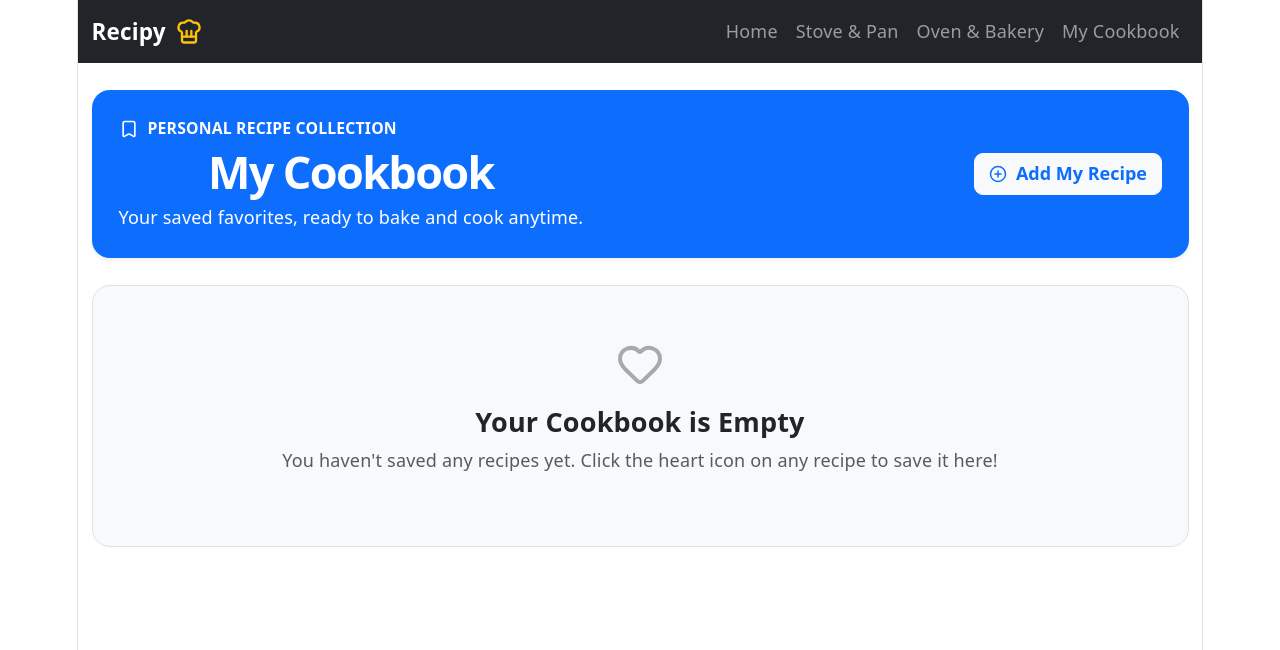
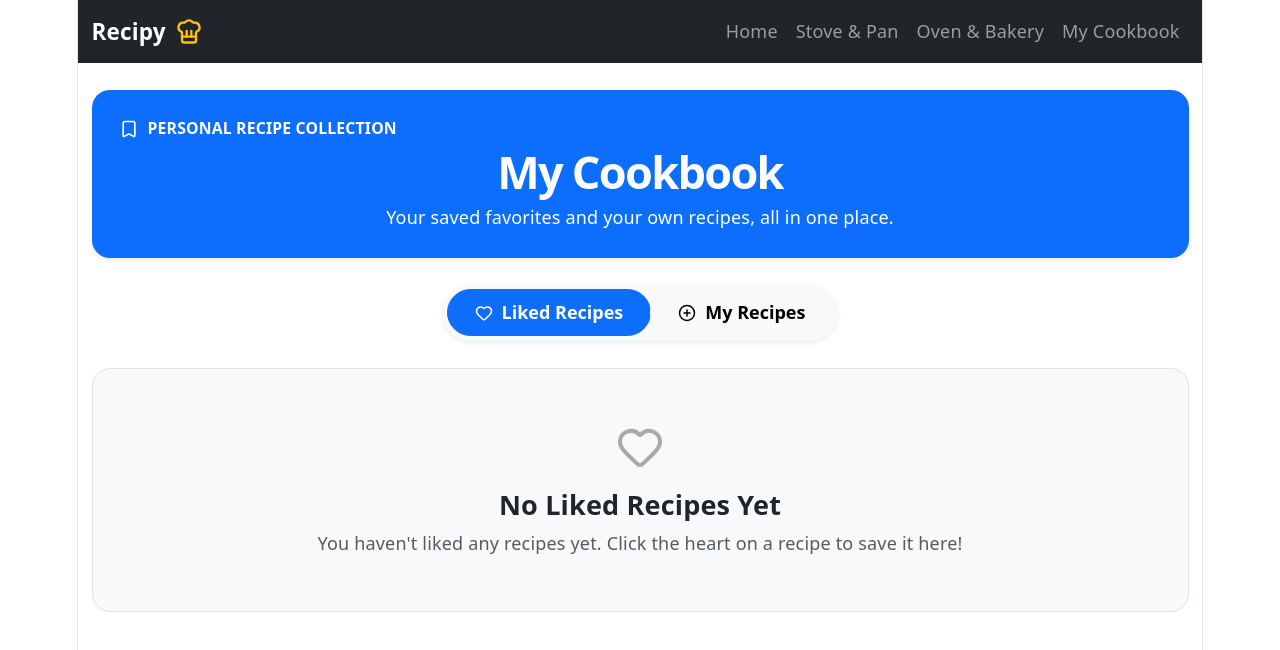
Before and after one commit to J-u-lia/recipe-cookbook-app, a React (Vite) app: page /my-cookbook in a window 1280 px wide. Shown: the top 650 px of the page. Built offline with nearby package versions, Linux system fonts and the light colour scheme.

Commit message:
seperated the recipes added by user and the liked recipes

```diff
--- a/src/pages/MyCookbook.jsx
+++ b/src/pages/MyCookbook.jsx
@@ -12,6 +12,7 @@ function MyCookbook() {
     const [savedRecipes, setSavedRecipes] = useState([]);
     // storing which cookbook filter is currently selected
     const [selectedCategory, setSelectedCategory] = useState('All');
+    const [cookbookSection, setCookbookSection] = useState('liked');
     // which recipe is curretnly looked at
     const [selectedRecipe, setSelectedRecipe] = useState(null);
 
@@ -53,14 +54,25 @@ function MyCookbook() {
         }
     };
 
-    // remove all saved recipes
-    const clearCookbook = () => {
+    // remove all recipes from the page you are in so either all liked recipes or all custom recipes but not both in one go
+    const clearCurrentSection = () => {
+        const sectionName = cookbookSection === 'liked'
+            ? 'liked recipes'
+            : 'your recipes';
         // open browser confirmation dialog and ask user if he is sure maybe he didnt mean to - chance to stop it
-        if (window.confirm('Are you sure you want to remove all saved recipes?')) {
-            setSavedRecipes([]);    // all recipes removing from react state
-            localStorage.removeItem('my_cookbook'); // remve key from local storage
-            setSelectedRecipe(null);    // no recipes displayed
+        if (!window.confirm(`Are you sure you want to remove all ${sectionName}?`)) {
+            return;
         }
+
+        const updated = savedRecipes.filter((item) =>
+            cookbookSection === 'liked'
+                ? item.isCustom
+                : !item.isCustom
+        );
+
+        setSavedRecipes(updated);
+        localStorage.setItem('my_cookbook', JSON.stringify(updated));
+        setSelectedRecipe(null);
     };
 
     // fetch full details from API of recipe when clicking View
@@ -117,14 +129,29 @@ function MyCookbook() {
         }));
     };
 
+    // it is now possible to decide Liked vs My Recipes and then the category filter is applied
     // create new array with recipes that match the selectedd category
-    const filteredRecipes = savedRecipes.filter((meal) => {
+    const filteredRecipes = savedRecipes
+        .filter((meal) =>
+            cookbookSection === 'liked'
+                ? !meal.isCustom
+                : meal.isCustom
+        )
+        .filter((meal) => {
             // if user is at category all then every saved recipe is displayed
             if (selectedCategory === 'All') return true;
             // if it is at baking then onl the recipes in baking or desserts
-        if (selectedCategory === 'Baking') return meal.strCategory === 'Dessert' || meal.strCategory === 'Baking';
+            if (selectedCategory === 'Baking') {
+                return (
+                    meal.strCategory === 'Dessert' ||
+                    meal.strCategory === 'Baking'
+                );
+            }
             // if it is neither dessert nor baking htne it is cooking
-        return meal.strCategory !== 'Dessert' && meal.strCategory !== 'Baking';
+            return (
+                meal.strCategory !== 'Dessert' &&
+                meal.strCategory !== 'Baking'
+            );
         });
 
     const [showAddModal, setShowAddModal] = useState(false);    // controls if the create custom recipe is visible or not
@@ -132,34 +159,60 @@ function MyCookbook() {
     return (
         <div className="my-cookbook-page pb-5">
             {/* HERO BANNER with Bookmark icon, shor header and paragraph */}
-            <div className="bg-primary text-white p-4 rounded-4 mb-4 shadow-sm d-flex align-items-center justify-content-between flex-wrap gap-3">
-                <div>
+            <div className="bg-primary text-white p-4 rounded-4 mb-4 shadow-sm">
                 <div className="d-flex align-items-center gap-2 fw-bold text-uppercase small mb-1 opacity-90">
-                        <Bookmark size={20} /> Personal Recipe Collection
+                    <Bookmark size={20} />
+                    Personal Recipe Collection
                 </div>
+
                 <h1 className="fw-bold mb-1">My Cookbook</h1>
-                    <p className="mb-0 opacity-90">Your saved favorites, ready to bake and cook anytime.</p>
+
+                <p className="mb-0 opacity-90">
+                    Your saved favorites and your own recipes, all in one place.
+                </p>
             </div>
-                {/* button that makes it possible to write the recipe */}
+
+            {/* liked/My Recipes buttons */}
+            <div className="d-flex justify-content-center mb-4">
+                <div className="btn-group bg-light rounded-pill p-1 shadow-sm">
                     <button
-                    onClick={() => setShowAddModal(true)}
-                    className="btn btn-light text-primary fw-semibold rounded-3 d-flex align-items-center gap-2"
+                        onClick={() => {
+                            setCookbookSection('liked');
+                            setSelectedCategory('All');
+                        }}
+                        className={`btn rounded-pill px-4 py-2 fw-semibold d-flex align-items-center gap-2 ${
+                            cookbookSection === 'liked'
+                                ? 'btn-primary'
+                                : 'btn-light'
+                        }`}
                     >
-                    <PlusCircle size={18} /> Add My Recipe
+                        <Heart size={18} />
+                        Liked Recipes
                     </button>
 
-                {/* when there is one recipe displayed then this clear all button appears
-                    so you can delete all saved recipes */}
-                {savedRecipes.length > 0 && (
-                    <button onClick={clearCookbook} className="btn btn-outline-light btn-sm fw-semibold rounded-3">
-                        Clear All
+                    <button
+                        onClick={() => {
+                            setCookbookSection('created');
+                            setSelectedCategory('All');
+                        }}
+                        className={`btn rounded-pill px-4 py-2 fw-semibold d-flex align-items-center gap-2 ${
+                            cookbookSection === 'created'
+                                ? 'btn-primary'
+                                : 'btn-light'
+                        }`}
+                    >
+                        <PlusCircle size={18} />
+                        My Recipes
                     </button>
-                )}
+                </div>
             </div>
 
             {/* CATEGORY FILTER Buttons - one for All, Cooking, Baking */}
-            {savedRecipes.length > 0 && (
-                <div className="d-flex gap-2 mb-4">
+            {filteredRecipes.length > 0 && (
+
+                <div className="d-flex align-items-center justify-content-between flex-wrap gap-3 mb-4">
+
+                    <div className="d-flex gap-2">
                         {/* create array with possible button options and give them the react key
                         style them different if selected */}
                         {['All', 'Cooking', 'Baking'].map((cat) => (
@@ -167,44 +220,91 @@ function MyCookbook() {
                                 key={cat}
                                 onClick={() => setSelectedCategory(cat)}
                                 className={`btn rounded-pill px-4 py-2 fw-semibold border-0 ${
-                                selectedCategory === cat ? 'btn-primary shadow-sm' : 'btn-light text-dark'
+                                    selectedCategory === cat
+                                        ? 'btn-primary shadow-sm'
+                                        : 'btn-light text-dark'
                                 }`}
                             >
                                 {cat}
                             </button>
                         ))}
                     </div>
+                    {/* if user is in section created then there is the Add my recipe button availabke and also the button to clear the recipes this labe changes when in liked*/}
+                    <div className="d-flex gap-2">
+                        {cookbookSection === 'created' && (
+                            <button
+                                onClick={() => setShowAddModal(true)}
+                                className="btn btn-primary rounded-pill px-4 fw-semibold d-flex align-items-center gap-2"
+                            >
+                                <PlusCircle size={18} />
+                                Add My Recipe
+                            </button>
+                        )}
+
+                        {filteredRecipes.length > 0 && (
+                            <button
+                                onClick={clearCurrentSection}
+                                className="btn btn-outline-danger rounded-pill px-3 fw-semibold"
+                            >
+                                <Trash2 size={16} />
+                                Clear {cookbookSection === 'liked' ? 'Liked' : 'My'} Recipes
+                            </button>
+                        )}
+                    </div>
+
+                </div>
             )}
 
             {/* EMPTY STATE */}
-            {/* if nothing is saved then display this text */}
-            {savedRecipes.length === 0 ? (
+            {/* if nothing is saved in the filteredRecipes (now this checikng and not savedRecipes anymore because filteredRecipes contains recipes from the currently selected section and categorx) then display this message */}
+            {filteredRecipes.length === 0 ? (
                 <div className="text-center py-5 bg-light rounded-4 border">
+                    {/* different message for liked and my recipes */}
+                    {cookbookSection === 'liked' ? (
+                        <>
                             <Heart size={48} className="text-muted mb-3 opacity-50" />
-                    <h4 className="fw-bold text-dark">Your Cookbook is Empty</h4>
+                            <h4 className="fw-bold text-dark">
+                                No Liked Recipes Yet
+                            </h4>
+                            <p className="text-muted mb-0">
+                                You haven't liked any recipes yet. Click the heart on a recipe to save it here!
+                            </p>
+                        </>
+                    ) : (
+                        <>
+                            <PlusCircle size={48} className="text-muted mb-3 opacity-50" />
+                            <h4 className="fw-bold text-dark">
+                                No Recipes Yet
+                            </h4>
                             <p className="text-muted mb-3">
-                        You haven't saved any recipes yet. Click the heart icon on any recipe to save it here!
+                                Create your own recipe and it will appear here.
                             </p>
-                </div>
-            ) : filteredRecipes.length === 0 ? (
-                /* if there are recipes saved but you are in the wrong cateogry then display this text */
-                <div className="text-center py-5 bg-light rounded-4 border">
-                    <p className="text-muted mb-0">No saved recipes in this category.</p>
+
+                            <button
+                                onClick={() => setShowAddModal(true)}
+                                className="btn btn-primary rounded-pill px-4 fw-semibold"
+                            >
+                                <PlusCircle size={18} className="me-1" />
+                                Add My Recipe
+                            </button>
+                        </>
+                    )}
                 </div>
             ) : (
-                /* RECIPE GRID
-                        if there are recipes selected then display them the same way as in there own cateory in the responsive grid*/
+                /* if the filteredRecipes is not empty then all matching recipes are displayed in teh RECIPE GRID */
                 <div className="row g-4">
+                    {/* with map for every recipe in filteredRecipe a recipe card is created */}
                     {filteredRecipes.map((meal) => (
                         <div key={meal.idMeal} className="col-sm-6 col-md-4 col-lg-3">
-                            {/* first the picture (src and alt from API) and beneath that the category and the name of the meal */}
                             <div className="card h-100 shadow-sm rounded-4 overflow-hidden position-relative">
+
                                 <img
                                     src={meal.strMealThumb}
                                     alt={meal.strMeal}
                                     className="card-img-top"
                                     style={{ height: '180px', objectFit: 'cover' }}
                                 />
+
                                 <div className="card-body d-flex flex-column justify-content-between p-3">
                                     <div>
                                         {meal.strCategory && (
@@ -212,12 +312,16 @@ function MyCookbook() {
                                                 {meal.strCategory}
                                             </span>
                                         )}
-                                        <h5 className="card-title fw-bold text-truncate" title={meal.strMeal}>
+
+                                        <h5
+                                            className="card-title fw-bold text-truncate"
+                                            title={meal.strMeal}
+                                        >
                                             {meal.strMeal}
                                         </h5>
                                     </div>
 
-                                    {/* the details of the recipe should be displayed clicking the view button */}
+                                    {/* view and remove button */}
                                     <div className="d-flex gap-2 mt-3">
                                         <button
                                             onClick={() => fetchRecipeDetails(meal.idMeal)}
@@ -225,7 +329,7 @@ function MyCookbook() {
                                         >
                                             <Eye size={16} /> View
                                         </button>
-                                        {/* recipes can be removed also individual with the Trash symbol */}
+
                                         <button
                                             onClick={() => removeRecipe(meal.idMeal)}
                                             className="btn btn-outline-danger btn-sm rounded-3 px-2"
@@ -235,6 +339,7 @@ function MyCookbook() {
                                         </button>
                                     </div>
                                 </div>
+
                             </div>
                         </div>
                     ))}
```
Lines whose indentation alone changed are shown as unchanged.
